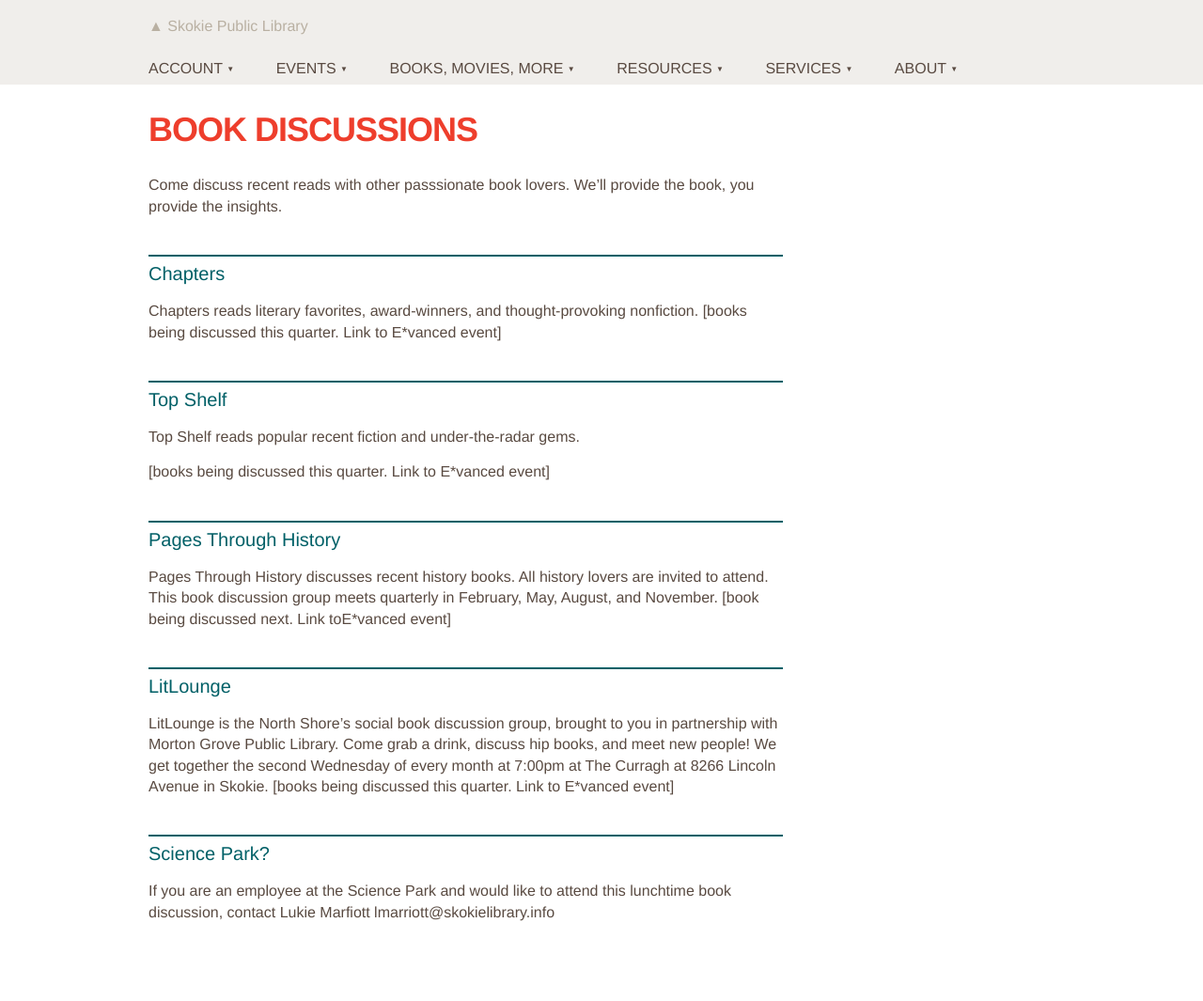
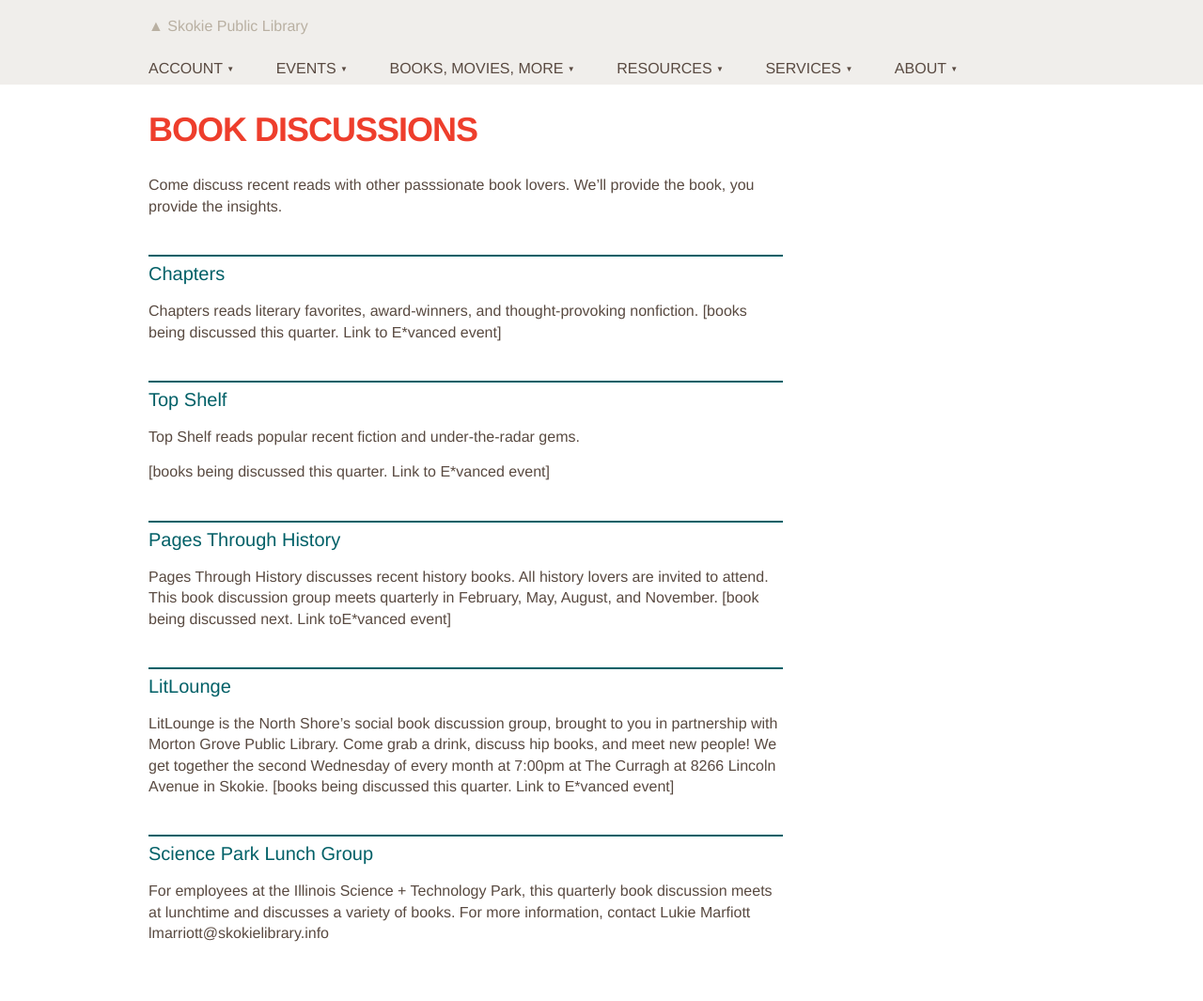
Before and after one commit to skokielibrary/spl-content, a Jekyll site: the page built from _content/lynnanne/books-movies-more--book-discussions.markdown, in a window 1280 px wide. Shown: the whole page at 94% size. Built offline with Jekyll 4.4.1, drawn with Linux system fonts in a browser that asks for light colours; before the commit the page ends 1042 px from its top, so only the background shows below that.

Commit message:
Updated books-movies-more--book-discussions.markdown

```diff
--- a/_content/lynnanne/books-movies-more--book-discussions.markdown
+++ b/_content/lynnanne/books-movies-more--book-discussions.markdown
@@ -23,5 +23,5 @@ Pages Through History discusses recent history books. All history lovers are inv
 LitLounge is the North Shore’s social book discussion group, brought to you in partnership with Morton Grove Public Library. Come grab a drink, discuss hip books, and meet new people! We get together the second Wednesday of every month at 7:00pm at The Curragh at 8266 Lincoln Avenue in Skokie.
 [books being discussed this quarter. Link to E*vanced event]
 
-## Science Park?
-If you are an employee at the Science Park and would like to attend this lunchtime book discussion, contact Lukie Marfiott lmarriott@skokielibrary.info
+## Science Park Lunch Group
+For employees at the Illinois Science + Technology Park, this quarterly book discussion meets at lunchtime and discusses a variety of books. For more information, contact Lukie Marfiott lmarriott@skokielibrary.info
```
